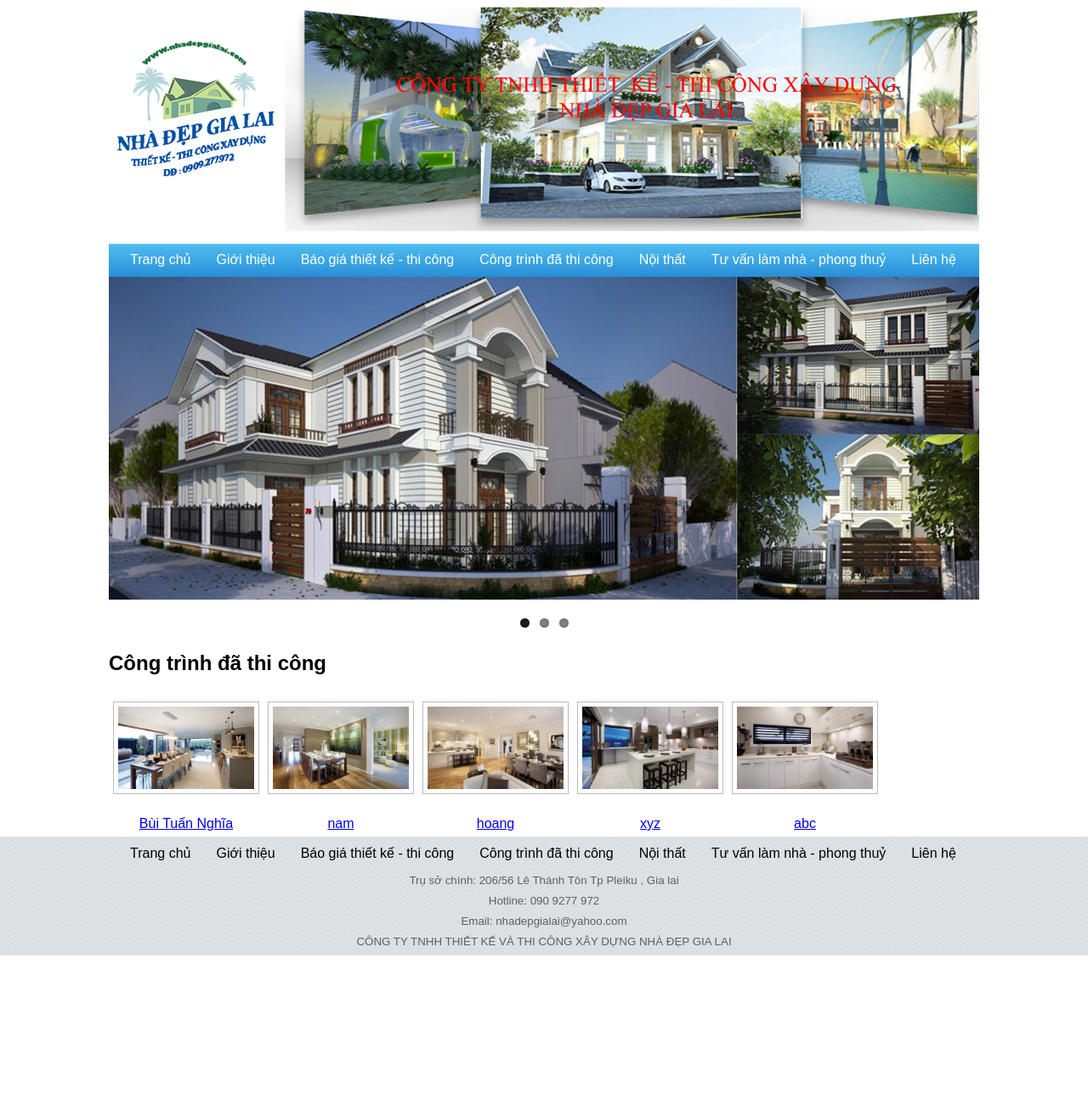
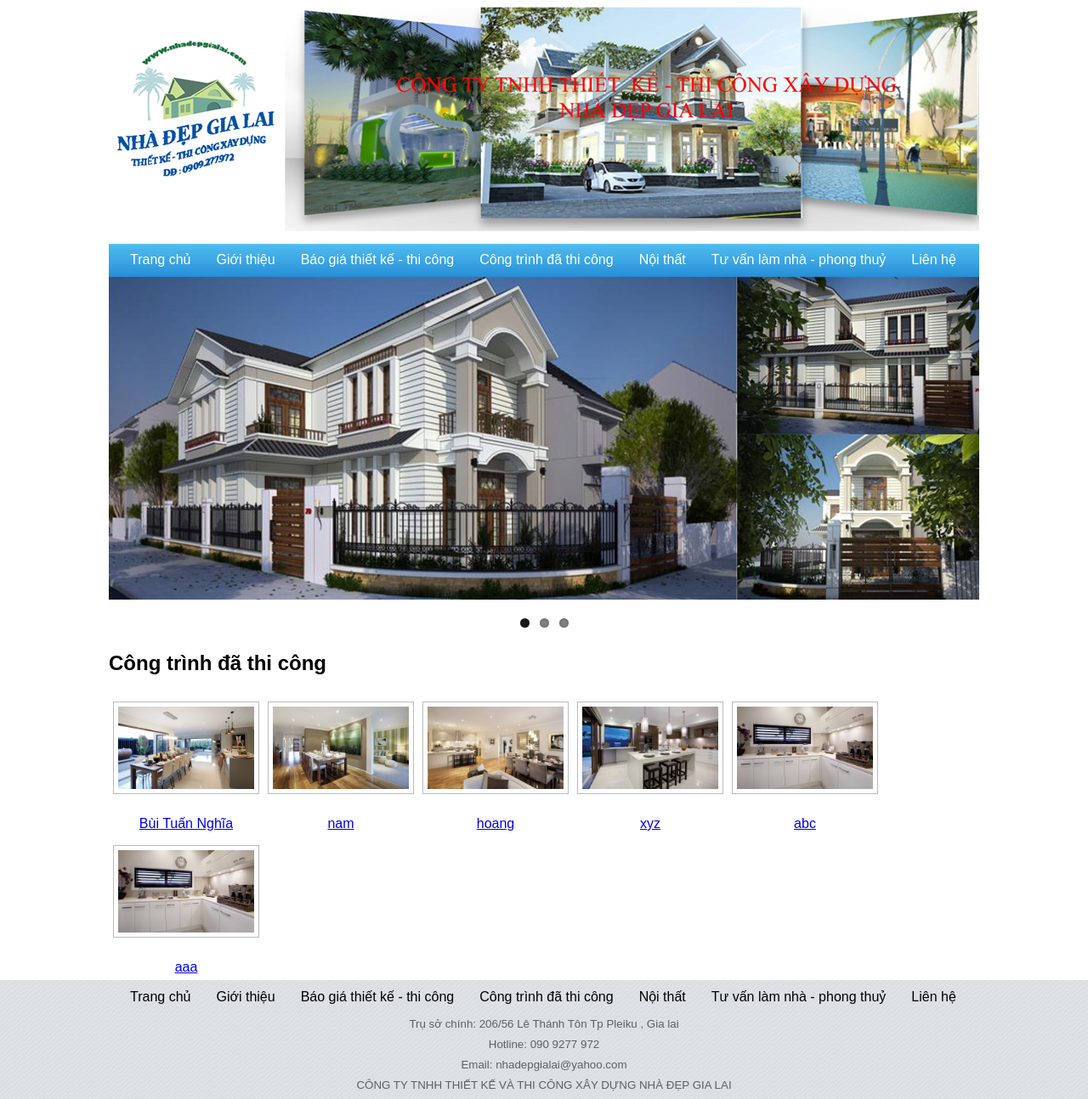
Before and after one commit to LEBANGOC/lebangoc.github.io, a Jekyll site: the page built from index.html, in a window 1280 px wide. Shown: the whole page at 85% size. Built offline with Jekyll 4.4.1, drawn with Linux system fonts in a browser that asks for light colours; before the commit the page ends 1125 px from its top, so only the background shows below that.

Commit message:
sau doi thu

```diff
--- a/_data/congtrinhdathicong.yml
+++ b/_data/congtrinhdathicong.yml
@@ -8,3 +8,5 @@
   cdt: xyz
 - url: /resources/noithatbep_phongan/pantry.jpg
   cdt: abc
+- url: /resources/noithatbep_phongan/pantry.jpg
+  cdt: aaa
```
